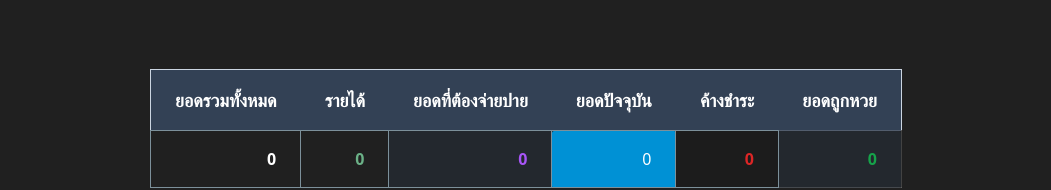
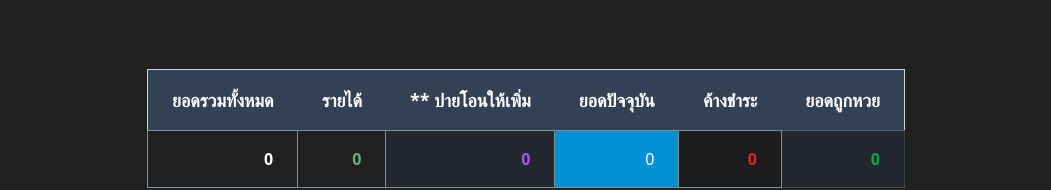
Before and after one commit to Nuttiwut-Simsiri/web.lotto.smartsheet, a Next.js app: page /summary in a window 1280 px wide. Shown: the part 260-450 px from the top of the page, without its empty margins (114-1165 px from the left). Built offline with nearby package versions, Linux system fonts and the light colour scheme.

Commit message:
fix summary page

```diff
--- a/src/components/summary-table.tsx
+++ b/src/components/summary-table.tsx
@@ -19,14 +19,14 @@ export default function SummaryTable() {
                     <tr className={header_css}>
                         <th className="">ยอดรวมทั้งหมด</th>
                         <th className="">รายได้</th>
-                        <th className="">ยอดที่ต้องจ่ายปาย</th>
+                        <th className=""> { paiProfit < 0 ? "โอนให้ปาย" : "** ปายโอนให้เพิ่ม"}</th>
                         <th className="">ยอดปัจจุบัน</th>
                         <th className="">ค้างชำระ</th>
                         <th className="">ยอดถูกหวย</th>
                     </tr>
                 </thead>
                 <tbody>
-                    <tr key={"header_"}>
+                    <tr>
                         <td className="input input-bordered text-white input-secondary w-full max-w-xs text-right font-extrabold">{total?.toLocaleString('en-US')}</td>
                         <td className="input input-bordered text-success input-secondary w-full max-w-xs text-right font-extrabold">{nidProfit?.toLocaleString('en-US')}</td>
                         <td className="input input-bordered text-purple-500 input-secondary w-full max-w-xs text-right bg-neutral font-extrabold">{paiProfit?.toLocaleString('en-US')}</td>
```
